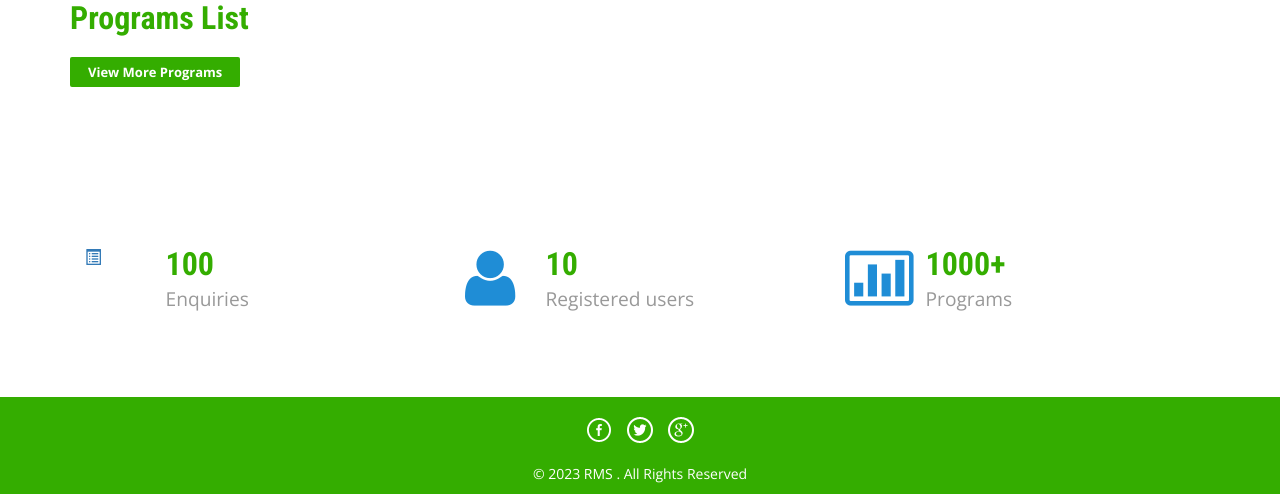
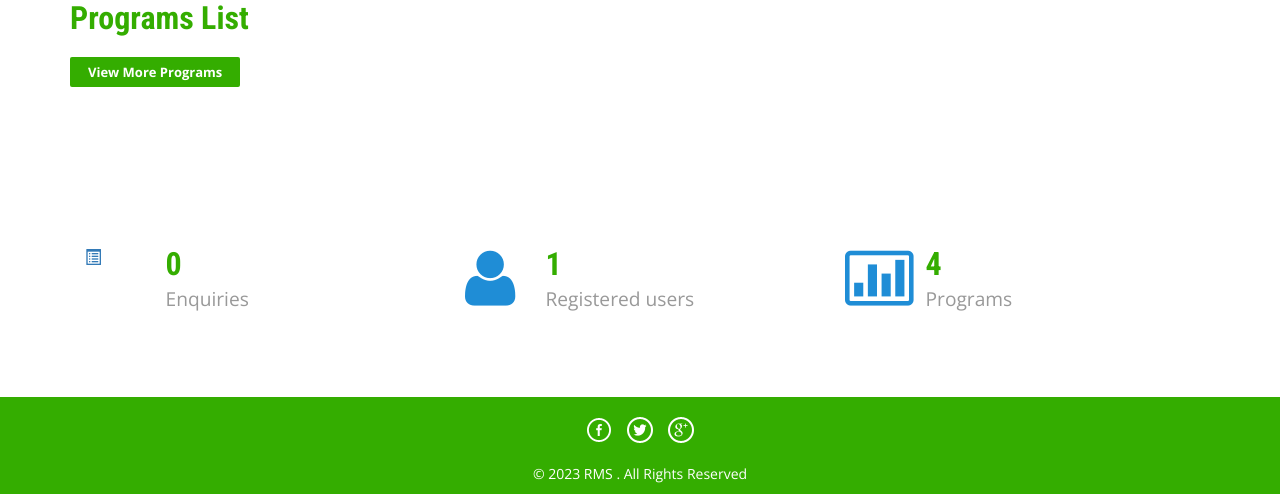
Before and after one commit to DavidkingMazimpaka/rwandawild-edu-App, a PHP site: page / in a window 1280 px wide. Shown: the part 862-1356 px from the top of the page. Run offline with PHP 8.4, Linux system fonts and the light colour scheme; the visitor is signed in with stand-in values (Sample User, id 1); data that the repository does not hold is empty.

Commit message:
final commit

```diff
--- a/rws/admin/includes/sidebarmenu.php
+++ b/rws/admin/includes/sidebarmenu.php
@@ -20,7 +20,7 @@
 									<li><a href="manage-enquires.php"><i class="fa fa-file-text-o" aria-hidden="true"></i>  <span>Manage Enquiries</span><div class="clearfix"></div></a></li>
 									<li><a href="manage-donations.php"><i class="fa fa-file-text-o" aria-hidden="true"></i>  <span>Manage Donations</span><div class="clearfix"></div></a></li>
 									<li><a href="manage-pages.php"><i class="fa fa-file-text-o" aria-hidden="true"></i>  <span>Manage Pages</span><div class="clearfix"></div></a></li>
-									<li><a href="manage-membership.php"><i class="fa fa-file-text-o" aria-hidden="true"></i>  <span>Manage Membership</span><div class="clearfix"></div></a></li>
+									<li><a href="manage-members.php"><i class="fa fa-file-text-o" aria-hidden="true"></i>  <span>Manage Membership</span><div class="clearfix"></div></a></li>
 
 
 								  </ul>
--- a/rws/includes/signup.php
+++ b/rws/includes/signup.php
@@ -16,7 +16,7 @@ $query->execute();
 $lastInsertId = $dbh->lastInsertId();
 if($lastInsertId)
 {
-$_SESSION['msg']="You are Scuccessfully registered. Now you can login ";
+$_SESSION['msg']="You are Successfully registered. Now you can login ";
 header('location:thankyou.php');
 }
 else
@@ -76,7 +76,7 @@ error:function (){}
 											</div>
 												<div class="clearfix"></div>
 										</div>
-											<p>By logging in you agree to our <a href="page.php?type=terms">Terms and Conditions</a> and <a href="page.php?type=privacy">Privacy Policy</a></p>
+											<p>By logging in you agree to our <a href="#">Terms and Conditions</a> and <a href="#">Privacy Policy</a></p>
 									</div>
 								</div>
 							</section>
--- a/rws/index.php
+++ b/rws/index.php
@@ -136,7 +136,7 @@ foreach($results as $result)
 				<a href="#"><i class="glyphicon glyphicon-list-alt"></i></a>
 			</div>
 			<div class="rou-rgt wow fadeInDown animated" data-wow-delay=".5s">
-				<h3>100</h3>
+				<h3>0</h3>
 				<p>Enquiries</p>
 			</div>
 				<div class="clearfix"></div>
@@ -146,7 +146,7 @@ foreach($results as $result)
 				<a href="#"><i class="fa fa-user"></i></a>
 			</div>
 			<div class="rou-rgt">
-				<h3>10</h3>
+				<h3>1</h3>
 				<p>Registered users</p>
 			</div>
 				<div class="clearfix"></div>
@@ -156,7 +156,7 @@ foreach($results as $result)
 				<a href="#"><i class="fa fa-ticket"></i></a>
 			</div>
 			<div class="rou-rgt">
-				<h3>1000+</h3>
+				<h3>4</h3>
 				<p>Programs</p>
 			</div>
 				<div class="clearfix"></div>
--- a/rws/page.php
+++ b/rws/page.php
@@ -118,7 +118,7 @@ foreach($results as $result)
 ?>
 
 		<div class="col-md-12" id="div1">
-		<h3 class="wow fadeInDown animated animated" data-wow-delay=".5s" style="visibility: visible; animation-delay: 0.5s; animation-name: fadeInDown;">Our Mission</h3>
+		<h3 class="wow fadeInDown animated animated" data-wow-delay=".5s" style="visibility: visible; animation-delay: 0.5s; animation-name: fadeInDown;"><?php echo htmlentities($result->type); ?></h3>
 
 
 <h5><?php 	echo $result->detail; ?></h5><br>
```
